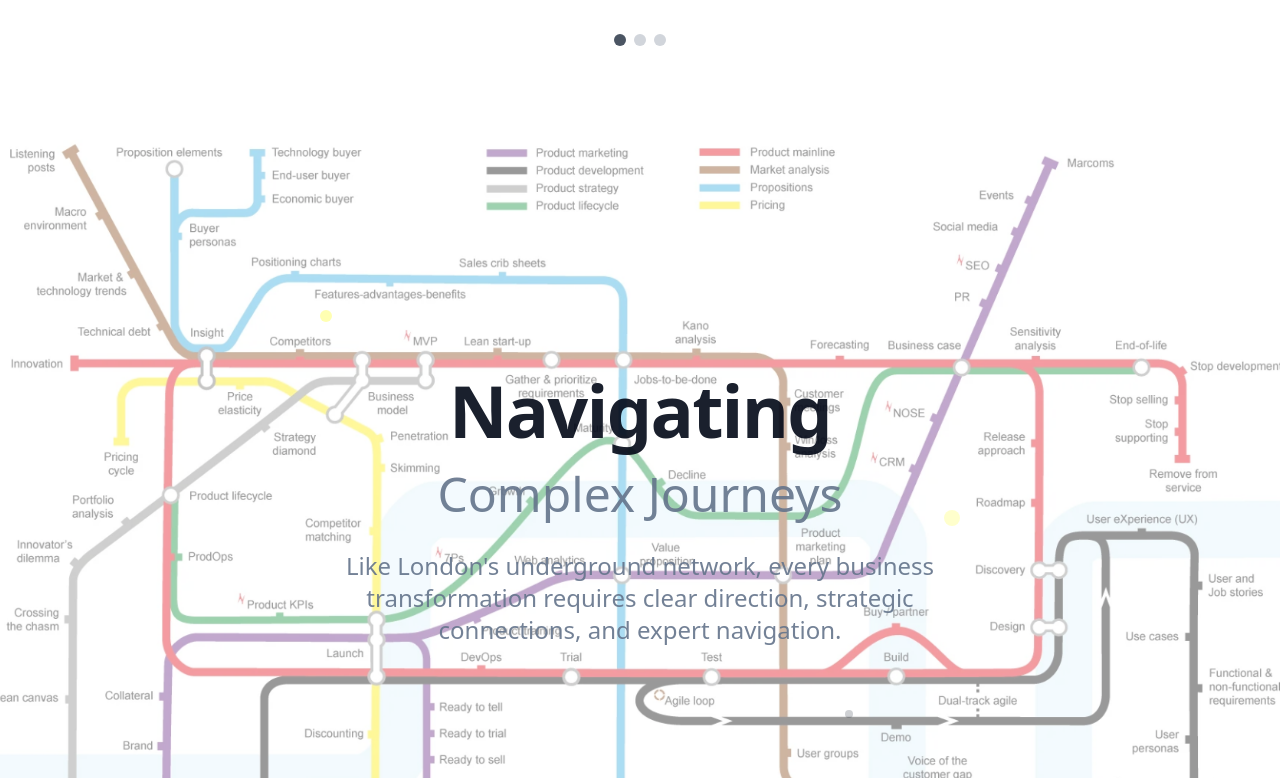
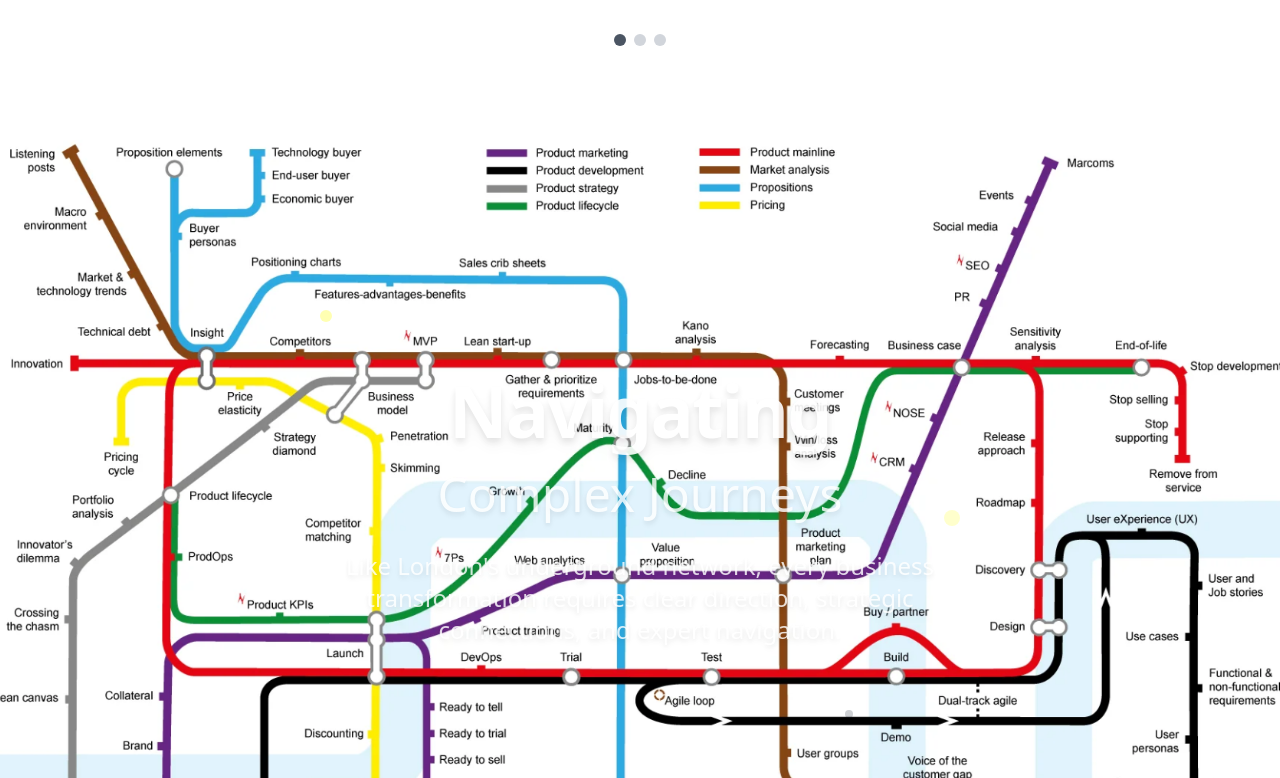
Before and after one commit to pascuajo/design-code-launchpad, a React app: page / in a window 1280 px wide. Shown: the part 2602-3380 px from the top of the page. Built offline with nearby package versions, Linux system fonts and the light colour scheme; the HTML template or start-up script is replaced by a standard one.

Commit message:
Add parallax to subway section
Applied parallax effect to the subway section for added visual interest and removed transparency/filters for a more vivid image display.
-edited src/components/TubeMapTransition.tsx

```diff
--- a/src/components/TubeMapTransition.tsx
+++ b/src/components/TubeMapTransition.tsx
@@ -10,17 +10,18 @@ export function TubeMapTransition() {
   }, []);
 
   return (
-    <section
-      className="relative h-screen overflow-hidden"
-      style={{
-        backgroundImage: 'url(/tubemap.png)',
-        backgroundSize: 'cover',
-        backgroundPosition: 'center',
-        backgroundRepeat: 'no-repeat'
-      }}
-    >
-      {/* Overlay for better text contrast */}
-      <div className="absolute inset-0 bg-white/60"></div>
+    <section className="relative h-screen overflow-hidden">
+      {/* Parallax Background */}
+      <div
+        className="absolute inset-0 w-full h-full"
+        style={{
+          backgroundImage: 'url(/tubemap.png)',
+          backgroundSize: 'cover',
+          backgroundPosition: 'center',
+          backgroundRepeat: 'no-repeat',
+          transform: `translateY(${scrollY * 0.3}px)`,
+        }}
+      ></div>
 
       {/* Content */}
       <div className="relative z-10 flex items-center justify-center h-full px-4">
@@ -31,13 +32,13 @@ export function TubeMapTransition() {
               transform: `translateY(${scrollY * -0.2}px)`,
             }}
           >
-            <h2 className="text-5xl md:text-7xl font-bold text-foreground mb-6 tracking-tight">
+            <h2 className="text-5xl md:text-7xl font-bold text-white mb-6 tracking-tight drop-shadow-lg">
               Navigating
             </h2>
-            <h3 className="text-3xl md:text-5xl font-light text-muted-foreground mb-8">
+            <h3 className="text-3xl md:text-5xl font-light text-white/90 mb-8 drop-shadow-md">
               Complex Journeys
             </h3>
-            <p className="text-xl md:text-2xl text-muted-foreground max-w-2xl mx-auto leading-relaxed">
+            <p className="text-xl md:text-2xl text-white/90 max-w-2xl mx-auto leading-relaxed drop-shadow-md">
               Like London's underground network, every business transformation requires clear direction,
               strategic connections, and expert navigation.
             </p>
```
